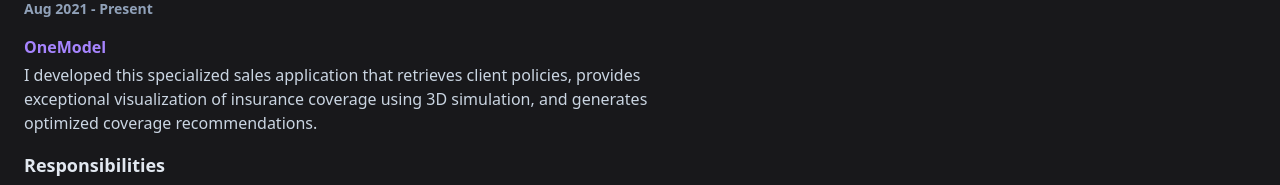
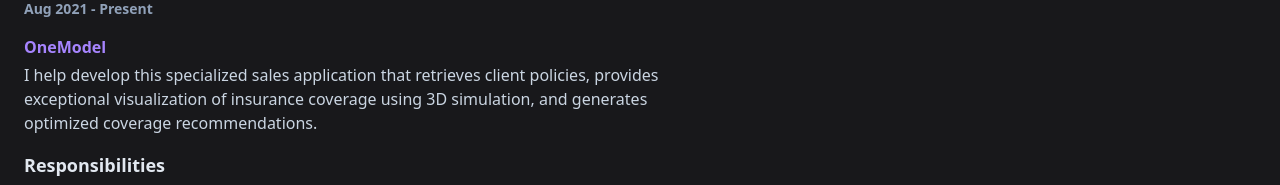
Before and after one commit to rparekh01/my-portfolio, a Next.js app: page / in a window 1280 px wide. Shown: the part 2101-2286 px from the top of the page. Built offline with nearby package versions, Linux system fonts and the light colour scheme.

Commit message:
repharse

```diff
--- a/src/components/navigation/experience.tsx
+++ b/src/components/navigation/experience.tsx
@@ -32,9 +32,9 @@ export default function Experience() {
             OneModel
           </a>
           <p className="text-slate-300 max-w-2xl">
-            I developed this specialized sales application that retrieves client
-            policies, provides exceptional visualization of insurance coverage
-            using 3D simulation, and generates optimized coverage
+            I help develop this specialized sales application that retrieves
+            client policies, provides exceptional visualization of insurance
+            coverage using 3D simulation, and generates optimized coverage
             recommendations.
           </p>
         </div>
```
